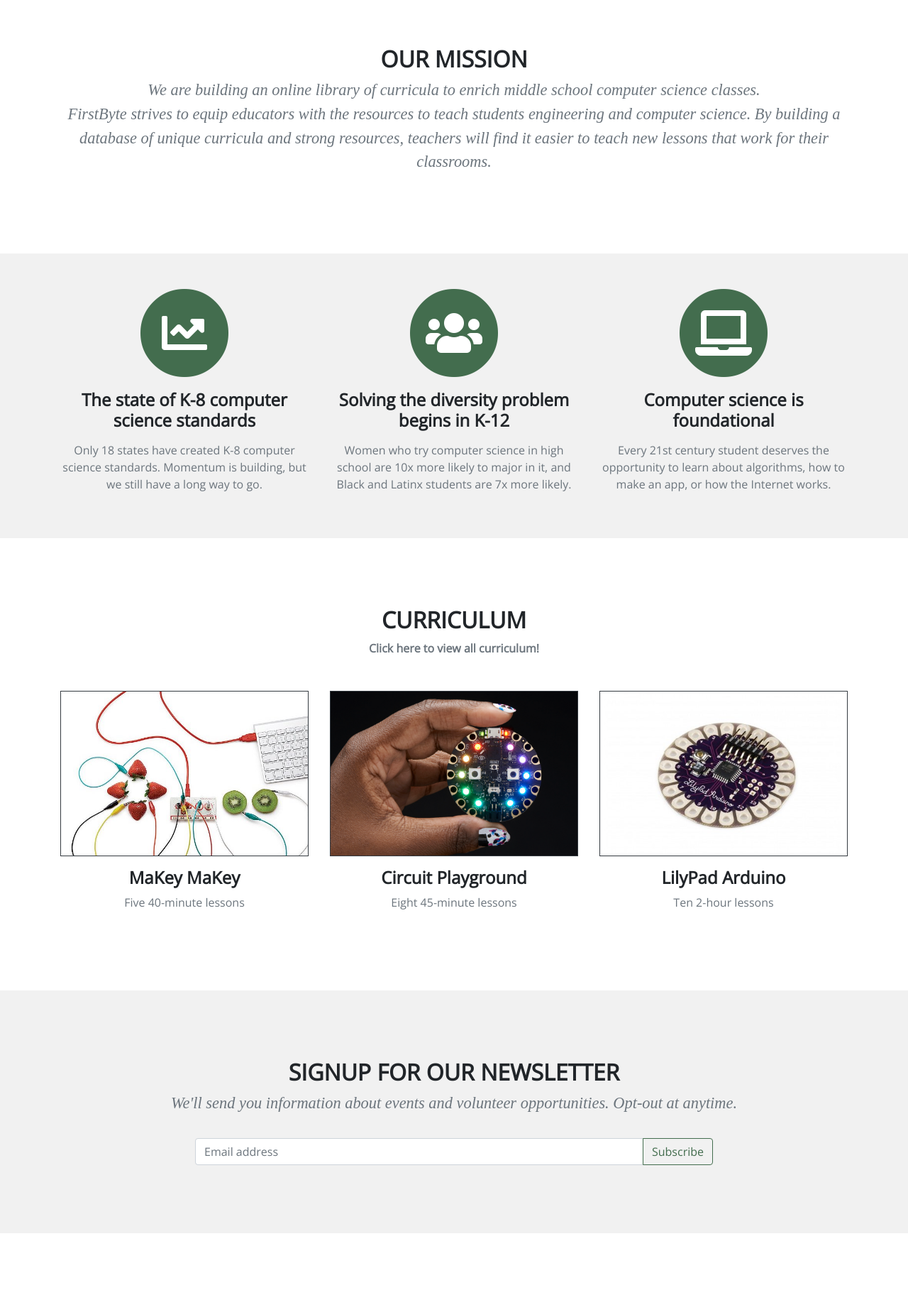
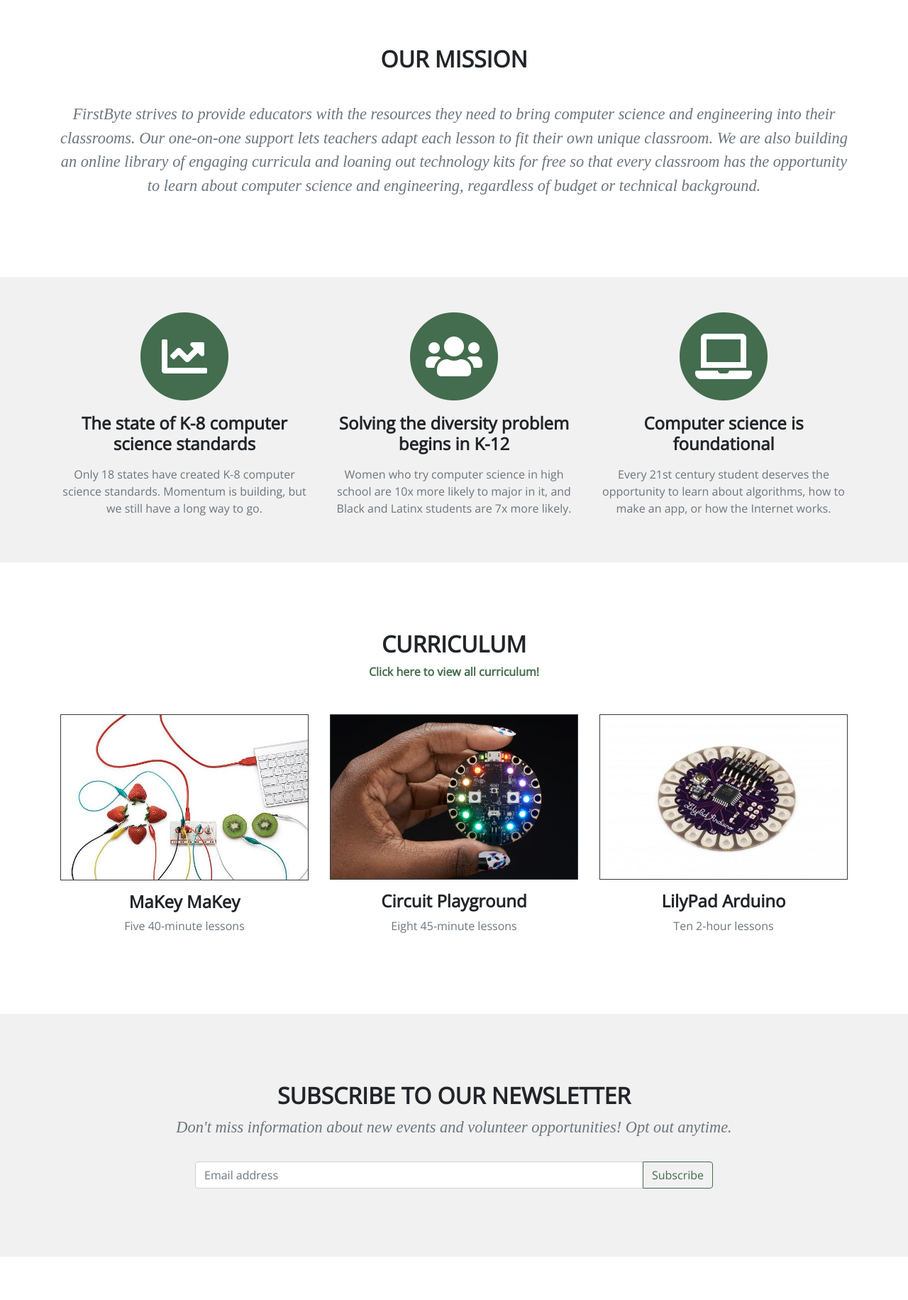
Before and after one commit to TeachFirstByte/firstbyte, a Django app: page / in a window 1280 px wide. Shown: the part 56-1887 px from the top of the page at 71% size. Run offline with Django 3.2, Linux system fonts and the light colour scheme; some libraries are stand-ins or nearby versions.

Commit message:
minor content changes

```diff
--- a/landing/templates/landing/landing.html
+++ b/landing/templates/landing/landing.html
@@ -15,10 +15,11 @@
             <div class="col-lg-12 text-center mb-5">
                 <h2 class="text-uppercase font-weight-bold">Our mission</h2>
                 <p class="text-muted font-italic font-serif quote-text">
-                    We are building an online library of curricula to enrich
-                    middle school computer science classes.<br>FirstByte strives to equip educators with the resources
-                    to teach students engineering and computer science. By building a database of unique curricula and
-                    strong resources, teachers will find it easier to teach new lessons that work for their classrooms.
+                    <br>FirstByte strives to provide educators with the resources they need to bring computer science
+                    and engineering into their classrooms. Our one-on-one support lets teachers adapt each lesson
+                    to fit their own unique classroom. We are also building an online library of engaging curricula
+                    and loaning out technology kits for free so that every classroom has the opportunity to learn about
+                    computer science and engineering, regardless of budget or technical background.
                 </p>
             </div>
         </div>
@@ -59,7 +60,7 @@
         <div class="row">
             <div class="col-lg-12 text-center mb-5">
                 <h2 class="text-uppercase font-weight-bold">Curriculum</h2>
-                <a class="text-muted" href="{% url 'list-lesson-plan' %}">Click here to view all curriculum!</a>
+                <a href="{% url 'list-lesson-plan' %}">Click here to view all curriculum!</a>
             </div>
         </div>
         <div class="row">
@@ -101,8 +102,8 @@
             <div id="mc_embed_signup_scroll">
                 <div class="row">
                     <div class="col-lg-12 text-center mb-3">
-                        <h2 class="text-uppercase font-weight-bold">Signup for our Newsletter</h2>
-                        <p class="text-muted font-italic font-serif quote-text">We'll send you information about events and volunteer opportunities. Opt-out at anytime.</p>
+                        <h2 class="text-uppercase font-weight-bold">Subscribe to our Newsletter</h2>
+                        <p class="text-muted font-italic font-serif quote-text">Don't miss information about new events and volunteer opportunities! Opt out anytime.</p>
                     </div>
                 </div>
                 <div class="mc-field-group row mb-5">
@@ -177,17 +178,15 @@
         <div class="row">
             <div class="col-lg-8 mx-auto text-center font-italic font-serif quote-text">
                 <p class="large">Hi! Co-founders Jaedyn and Kasandra here.
-                    We were friends in high school, and we had some amazing computer science teachers.
+                    We became friends in high school, where we had some amazing computer science teachers.
                     Now, it’s our turn to give back to the community of educators building up our generation.
                     We began teaching computer science together in high school, at a middle-school ArtBotics club. The
-                    following summer, we developed and instructed a girls-only coding class funded by an
-                    NCWIT AspireIT grant. With funds from a HERlead grant, we were fortunate enough to run the same
-                    curriculum again, a few months later. In 2017, we attended the Clinton Global Initiative
+                    following year, we developed and instructed two sessions of a girls-only coding class, called FashionSENCE. In 2017, we attended the Clinton Global Initiative
                     University with our commitment to STEM education.</p>
                 <p class="large">Our experiences working with students and teachers has made us aware of
                     the computer science and engineering education gap that exists at the middle school level. Many
                     teachers lack the support and resources they need to bring coding and engineering lessons into
-                    their classrooms. With FirstByte, we hope to make technology education possible for every student.</p>
+                    their classrooms. With FirstByte, we hope to make technology education possible for every teacher and student.</p>
                 <p class="large">Thank you!</p>
             </div>
         </div>
--- a/templates/firstbyte/base.html
+++ b/templates/firstbyte/base.html
@@ -74,7 +74,7 @@
                         <h6 class="footer-nav-header mb-0">Forms</h6>
                         <ul class="list-unstyled mb-2">
                             <li><a href="{% url 'media-release-form' %}">Media release form</a></li>
-                            <li><a href="{% url 'volunteer-redirect' %}">Volunteer</a></li>
+                            <li><a href="{% url 'volunteer-redirect' %}">Join our team</a></li>
                         </ul>
                         <h6 class="footer-nav-header mb-0">Additional Links</h6>
                         <ul class="list-unstyled mb-2">
```
